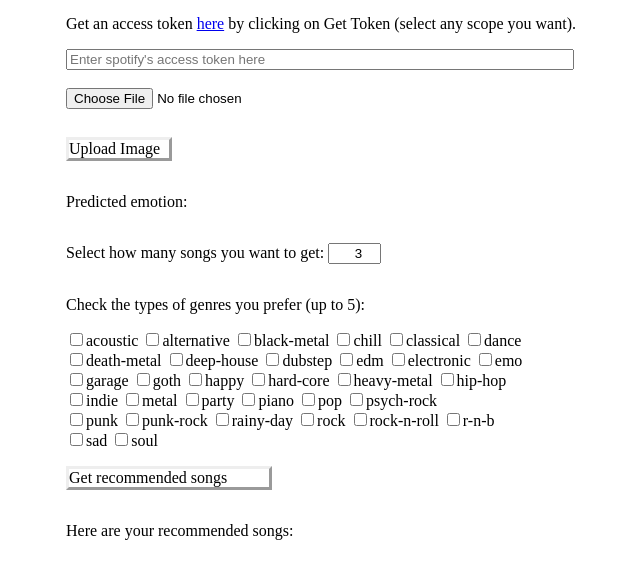
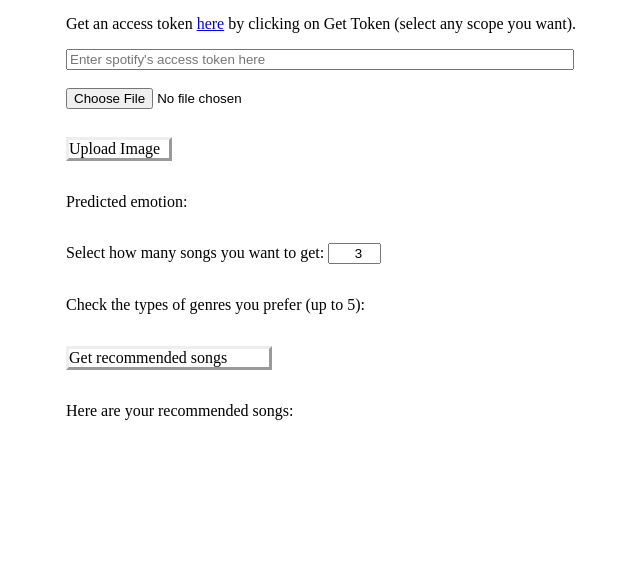
Before and after one commit to andresgpaul/visual-song-recommender, a Flask app: page / in a window 1280 px wide. Shown: the part 169-748 px from the top of the page, without its empty margins (319-959 px from the left). Run offline with Flask 2, Linux system fonts and the light colour scheme; some libraries are stand-ins or nearby versions.

Commit message:
added css, autoscroll and dependable genres

```diff
--- a/static/index.js
+++ b/static/index.js
@@ -3,6 +3,8 @@ function readUrl(input) {
   sMsg.innerHTML = "";
   var emPred = document.getElementById("em-pred");
   emPred.innerHTML = "";
+  $('.emGen').hide();
+
   imagebox = $('#imagebox');
   console.log("evoked readUrl");
   if (input.files && input.files[0]) {
@@ -13,4 +15,5 @@ function readUrl(input) {
     };
     reader.readAsDataURL(input.files[0]);
   }
+  $("body,html").animate({ scrollTop: $("#send-tst").offset().top }, 1500);
 }
--- /dev/null
+++ b/static/styles/main.css
@@ -0,0 +1,15 @@
+h1 {
+  justify-content: center;
+  display: grid;
+  width: 80%;
+  margin-left: 10vw;
+}
+
+.box {
+  display: grid;
+  justify-content: center;
+}
+
+.emGen {
+    display: none;
+}
--- a/templates/inside.html
+++ b/templates/inside.html
@@ -2,7 +2,7 @@
 <html>
   <head>
     <title>Visual Song Recommender</title>
-    <!-- <link rel="stylesheet" type="text/css" href="../static/index.css"> -->
+    <link rel="stylesheet" type="text/css" href="../static/styles/main.css">
     <!-- <script type="module" src="../static/spotify.js"></script> -->
     <script
       src="https://code.jquery.com/jquery-3.3.1.min.js"
@@ -13,14 +13,7 @@
     <script src="../static/bundle.js"></script>
   </head>
   <body>
-    <h1
-      style="
-        justify-content: center;
-        display: grid;
-        width: 80%;
-        margin-left: 10vw;
-      "
-    >
+    <h1>
       Automatic Spotify Song Selection through Facial Emotion Recognition
     </h1>
     <p style="width: 80%; margin-left: 10vw">
@@ -33,7 +26,7 @@
       a proper song through the Spotify API by mean of a mapping between
       emotions and song descriptions provided by Spotify streaming service.
     </p>
-    <div class="box" style="display: grid; justify-content: center">
+    <div class="box">
       <p>
         Get an access token
         <a
@@ -70,7 +63,7 @@
         Upload Image
       </label>
       <div id="fresh">
-        <p id="s-msg"></p>
+        <p id="s-msg" style="margin-bottom: 0;"></p>
         <div style="display: flex">
           <p style="padding-right: 20px">Predicted emotion:</p>
           <p id="em-pred"></p>
@@ -92,117 +85,130 @@
       </div>
       <div>
         <p>Check the types of genres you prefer (up to 5):</p>
-        <input
-          class="gnre"
-          type="checkbox"
-          id="acoustic"
-          name="acoustic"
-        />acoustic
-        <input
-          class="gnre"
-          type="checkbox"
-          id="alternative"
-          name="alternative"
-        />alternative
-        <input
-          class="gnre"
-          type="checkbox"
-          id="black-metal"
-          name="black-metal"
-        />black-metal
-        <input class="gnre" type="checkbox" id="chill" name="chill" />chill
-        <input
-          class="gnre"
-          type="checkbox"
-          id="classical"
-          name="classical"
-        />classical
-        <input class="gnre" type="checkbox" id="dance" name="dance" />dance
-        <br />
-        <input
-          class="gnre"
-          type="checkbox"
-          id="death-metal"
-          name="death-metal"
-        />death-metal
-        <input
-          class="gnre"
-          type="checkbox"
-          id="deep-house"
-          name="deep-house"
-        />deep-house
-        <input
-          class="gnre"
-          type="checkbox"
-          id="dubstep"
-          name="dubstep"
-        />dubstep <input class="gnre" type="checkbox" id="edm" name="edm" />edm
-        <input
-          class="gnre"
-          type="checkbox"
-          id="electronic"
-          name="electronic"
-        />electronic
-        <input class="gnre" type="checkbox" id="emo" name="emo" />emo
-        <br />
-        <input class="gnre" type="checkbox" id="garage" name="garage" />garage
-        <input class="gnre" type="checkbox" id="goth" name="goth" />goth
-        <input class="gnre" type="checkbox" id="happy" name="happy" />happy
-        <input
-          class="gnre"
-          type="checkbox"
-          id="hard-core"
-          name="hard-core"
-        />hard-core
-        <input
-          class="gnre"
-          type="checkbox"
-          id="heavy-metal"
-          name="heavy-metal"
-        />heavy-metal
-        <input
-          class="gnre"
-          type="checkbox"
-          id="hip-hop"
-          name="hip-hop"
-        />hip-hop
-        <br />
-        <input class="gnre" type="checkbox" id="indie" name="indie" />indie
-        <input class="gnre" type="checkbox" id="metal" name="metal" />metal
-        <input class="gnre" type="checkbox" id="party" name="party" />party
-        <input class="gnre" type="checkbox" id="piano" name="piano" />piano
-        <input class="gnre" type="checkbox" id="pop" name="pop" />pop
-        <input
-          class="gnre"
-          type="checkbox"
-          id="psych-rock"
-          name="psych-rock"
-        />psych-rock
-        <br />
-        <input class="gnre" type="checkbox" id="punk" name="punk" />punk
-        <input
-          class="gnre"
-          type="checkbox"
-          id="punk-rock"
-          name="punk-rock"
-        />punk-rock
-        <input
-          class="gnre"
-          type="checkbox"
-          id="rainy-day"
-          name="rainy-day"
-        />rainy-day
-        <input class="gnre" type="checkbox" id="rock" name="rock" />rock
-        <input
-          class="gnre"
-          type="checkbox"
-          id="rock-n-roll"
-          name="rock-n-roll"
-        />rock-n-roll
-        <input class="gnre" type="checkbox" id="r-n-b" name="r-n-b" />r-n-b
-        <br />
-        <input class="gnre" type="checkbox" id="sad" name="sad" />sad
-        <input class="gnre" type="checkbox" id="soul" name="soul" />soul
+        <div class="emGen" id="AngryG">
+          <input class="gnre" type="checkbox" id="black-metal" name="black-metal" />
+          <label class="gnre" for="black-metal">black-metal</label>
+          <input class="gnre" type="checkbox" id="death-metal" name="death-metal" />
+          <label class="gnre" for="death-metal">death-metal</label>
+          <input class="gnre" type="checkbox" id="deep-house" name="deep-house" />
+          <label class="gnre" for="deep-house">deep-house</label>
+          <input class="gnre" type="checkbox" id="dubstep" name="dubstep" />
+          <label class="gnre" for="dubstep">dubstep</label>
+          <input class="gnre" type="checkbox" id="edm" name="edm" />
+          <label class="gnre" for="edm">edm</label>
+          <input class="gnre" type="checkbox" id="electronic" name="electronic" />
+          <label class="gnre" for="electronic">electronic</label>
+          <br />
+          <input class="gnre" type="checkbox" id="emo" name="emo" />
+          <label class="gnre" for="emo">emo</label>
+          <input class="gnre" type="checkbox" id="garage" name="garage" />
+          <label class="gnre" for="garage">garage</label>
+          <input class="gnre" type="checkbox" id="goth" name="goth" />
+          <label class="gnre" for="goth">goth</label>
+          <input class="gnre" type="checkbox" id="hard-rock" name="hard-rock" />
+          <label class="gnre" for="hard-rock">hard-rock</label>
+          <input class="gnre" type="checkbox" id="hard-core" name="hard-core" />
+          <label class="gnre" for="hard-core">hard-core</label>
+          <input class="gnre" type="checkbox" id="heavy-metal" name="heavy-metal" />
+          <label class="gnre" for="heavy-metal">heavy-metal</label>
+          <br />
+          <input class="gnre" type="checkbox" id="metal" name="metal" />
+          <label class="gnre" for="metal">metal</label>
+          <input class="gnre" type="checkbox" id="pop" name="pop" />
+          <label class="gnre" for="pop">pop</label>
+          <input class="gnre" type="checkbox" id="psych-rock" name="psych-rock" />
+          <label class="gnre" for="psych-rock">psych-rock</label>
+          <input class="gnre" type="checkbox" id="punk" name="punk" />
+          <label class="gnre" for="punk">punk</label>
+          <input class="gnre" type="checkbox" id="punk-rock" name="punk-rock" />
+          <label class="gnre" for="punk-rock">punk-rock</label>
+          <input class="gnre" type="checkbox" id="rock" name="rock" />
+          <label class="gnre" for="rock">rock</label>
+        </div>
+        <div class="emGen" id="DisgustG">
+          <input class="gnre" type="checkbox" id="dance" name="dance" />
+          <label class="gnre" for="dance">dance</label>
+          <input class="gnre" type="checkbox" id="electronic" name="electronic" />
+          <label class="gnre" for="electronic">electronic</label>
+          <input class="gnre" type="checkbox" id="pop" name="pop" />
+          <label class="gnre" for="pop">pop</label>
+          <input class="gnre" type="checkbox" id="r-n-b" name="r-n-b" />
+          <label class="gnre" for="r-n-b">r-n-b</label>
+          <input class="gnre" type="checkbox" id="rock" name="rock" />
+          <label class="gnre" for="rock">rock</label>
+          <input class="gnre" type="checkbox" id="soul" name="soul" />
+          <label class="gnre" for="soul">soul</label>
+        </div>
+        <div class="emGen" id="FearG">
+          <input class="gnre" type="checkbox" id="alternative" name="alternative" />
+          <label class="gnre" for="alternative">alternative</label>
+          <input class="gnre" type="checkbox" id="black-metal" name="black-metal" />
+          <label class="gnre" for="black-metal">black-metal</label>
+          <input class="gnre" type="checkbox" id="classical" name="classical" />
+          <label class="gnre" for="classical">classical</label>
+          <input class="gnre" type="checkbox" id="death-metal" name="death-metal" />
+          <label class="gnre" for="death-metal">death-metal</label>
+          <br />
+          <input class="gnre" type="checkbox" id="goth" name="goth" />
+          <label class="gnre" for="goth">goth</label>
+          <input class="gnre" type="checkbox" id="hip-hop" name="hip-hop" />
+          <label class="gnre" for="hip-hop">hip-hop</label>
+          <input class="gnre" type="checkbox" id="psych-rock" name="psych-rock" />
+          <label class="gnre" for="psych-rock">psych-rock</label>
+          <input class="gnre" type="checkbox" id="rock" name="rock" />
+          <label class="gnre" for="rock">rock</label>
+        </div>
+        <div class="emGen" id="HappyG">
+          <input class="gnre" type="checkbox" id="dance" name="dance" />
+          <label class="gnre" for="dance">dance</label>
+          <input class="gnre" type="checkbox" id="happy" name="happy" />
+          <label class="gnre" for="happy">happy</label>
+          <input class="gnre" type="checkbox" id="party" name="party" />
+          <label class="gnre" for="party">party</label>
+          <input class="gnre" type="checkbox" id="pop" name="pop" />
+          <label class="gnre" for="pop">pop</label>
+          <input class="gnre" type="checkbox" id="rock" name="rock" />
+          <label class="gnre" for="rock">rock</label>
+          <input class="gnre" type="checkbox" id="rock-n-roll" name="rock-n-roll" />
+          <label class="gnre" for="rock-n-roll">rock-n-roll</label>
+        </div>
+        <div class="emGen" id="NeutralG">
+          <input class="gnre" type="checkbox" id="acoustic" name="acoustic" />
+          <label class="gnre" for="acoustic">acoustic</label>
+          <input class="gnre" type="checkbox" id="alternative" name="alternative" />
+          <label class="gnre" for="alternative">alternative</label>
+          <input class="gnre" type="checkbox" id="chill" name="chill" />
+          <label class="gnre" for="chill">chill</label>
+          <input class="gnre" type="checkbox" id="classical" name="classical" />
+          <label class="gnre" for="classical">classical</label>
+          <br />
+          <input class="gnre" type="checkbox" id="indie" name="indie" />
+          <label class="gnre" for="indie">indie</label>
+          <input class="gnre" type="checkbox" id="piano" name="piano" />
+          <label class="gnre" for="piano">piano</label>
+          <input class="gnre" type="checkbox" id="study" name="study" />
+          <label class="gnre" for="study">study</label>
+        </div>
+        <div class="emGen" id="SadG">
+          <input class="gnre" type="checkbox" id="emo" name="emo" />
+          <label class="gnre" for="emo">emo</label>
+          <input class="gnre" type="checkbox" id="piano" name="piano" />
+          <label class="gnre" for="piano">piano</label>
+          <input class="gnre" type="checkbox" id="pop" name="pop" />
+          <label class="gnre" for="pop">pop</label>
+          <input class="gnre" type="checkbox" id="rainy-day" name="rainy-day" />
+          <label class="gnre" for="rainy-day">rainy-day</label>
+          <input class="gnre" type="checkbox" id="sad" name="sad" />
+          <label class="gnre" for="sad">sad</label>
+        </div>
+        <div class="emGen" id="SurpriseG">
+          <input class="gnre" type="checkbox" id="alternative" name="alternative" />
+          <label class="gnre" for="alternative">alternative</label>
+          <input class="gnre" type="checkbox" id="indie" name="indie" />
+          <label class="gnre" for="indie">indie</label>
+          <input class="gnre" type="checkbox" id="rock" name="rock" />
+          <label class="gnre" for="rock">rock</label>
+        </div>
       </div>
       <p id="send-tst" style="width: 200px; cursor: pointer; border: outset">
         Get recommended songs
```
Also changed, not shown: static/full.js (+16 -7 lines), static/bundle.js.
